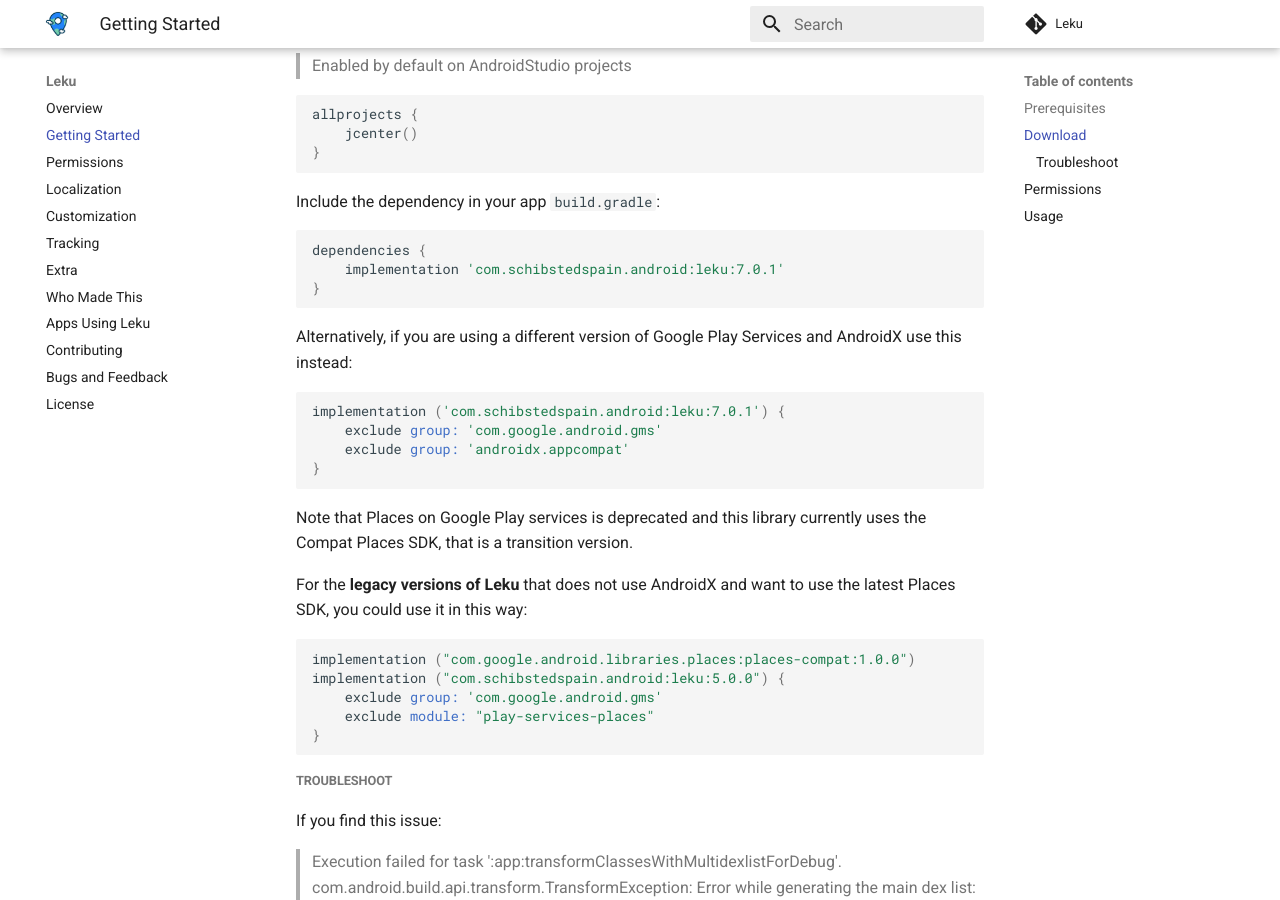
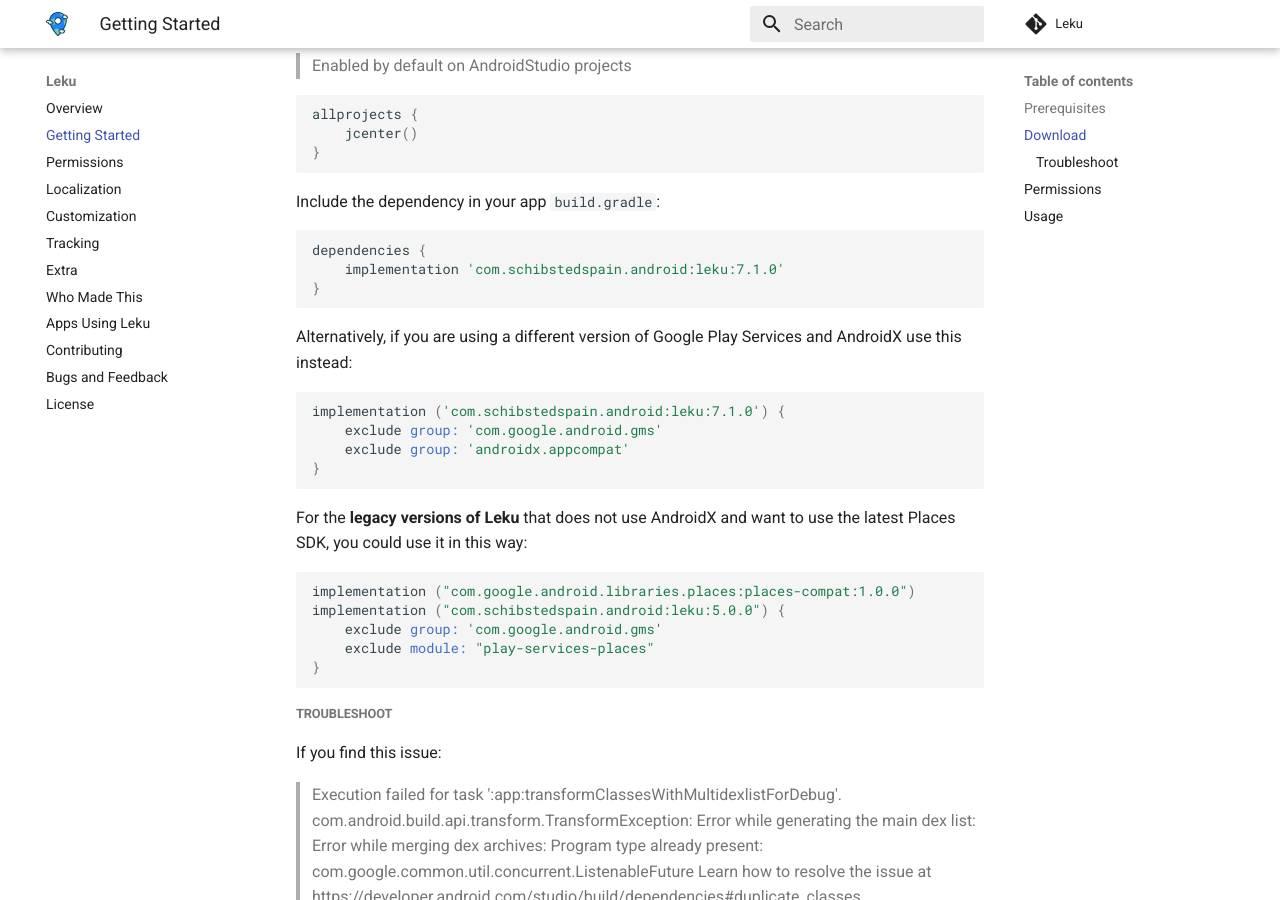
Before and after one commit to AdevintaSpain/Leku, an MkDocs documentation site: the page built from docs/getting_started.md, in a window 1280 px wide and 900 px high, scrolled down 369 px. Built offline with MkDocs 1.6.1 and Material for MkDocs 9.7.7, drawn with Linux system fonts in a browser that asks for light colours; comment, search, counter and statistics services are not loaded.

Commit message:
[NO ISSUE] Corrections behavior issues (#303)
* [NO ISSUE] Corrected some issues

* Solved issue that prevents showing current location

* updated version

````diff
--- a/docs/getting_started.md
+++ b/docs/getting_started.md
@@ -18,21 +18,18 @@
 
 ```groovy
 dependencies {
-    implementation 'com.schibstedspain.android:leku:7.0.1'
+    implementation 'com.schibstedspain.android:leku:7.1.0'
 }
 ```
 
 Alternatively, if you are using a different version of Google Play Services and AndroidX use this instead:
 
 ```groovy
-implementation ('com.schibstedspain.android:leku:7.0.1') {
+implementation ('com.schibstedspain.android:leku:7.1.0') {
     exclude group: 'com.google.android.gms'
     exclude group: 'androidx.appcompat'
 }
 ```
-
-Note that Places on Google Play services is deprecated and this library currently uses the Compat Places SDK, that is a transition version.
-
 
 For the <b>legacy versions of Leku</b> that does not use AndroidX and want to use the latest Places SDK, you could use it in this way:
 
````
Also changed, not shown: README.md (+2 -5 lines), 11 other files.
